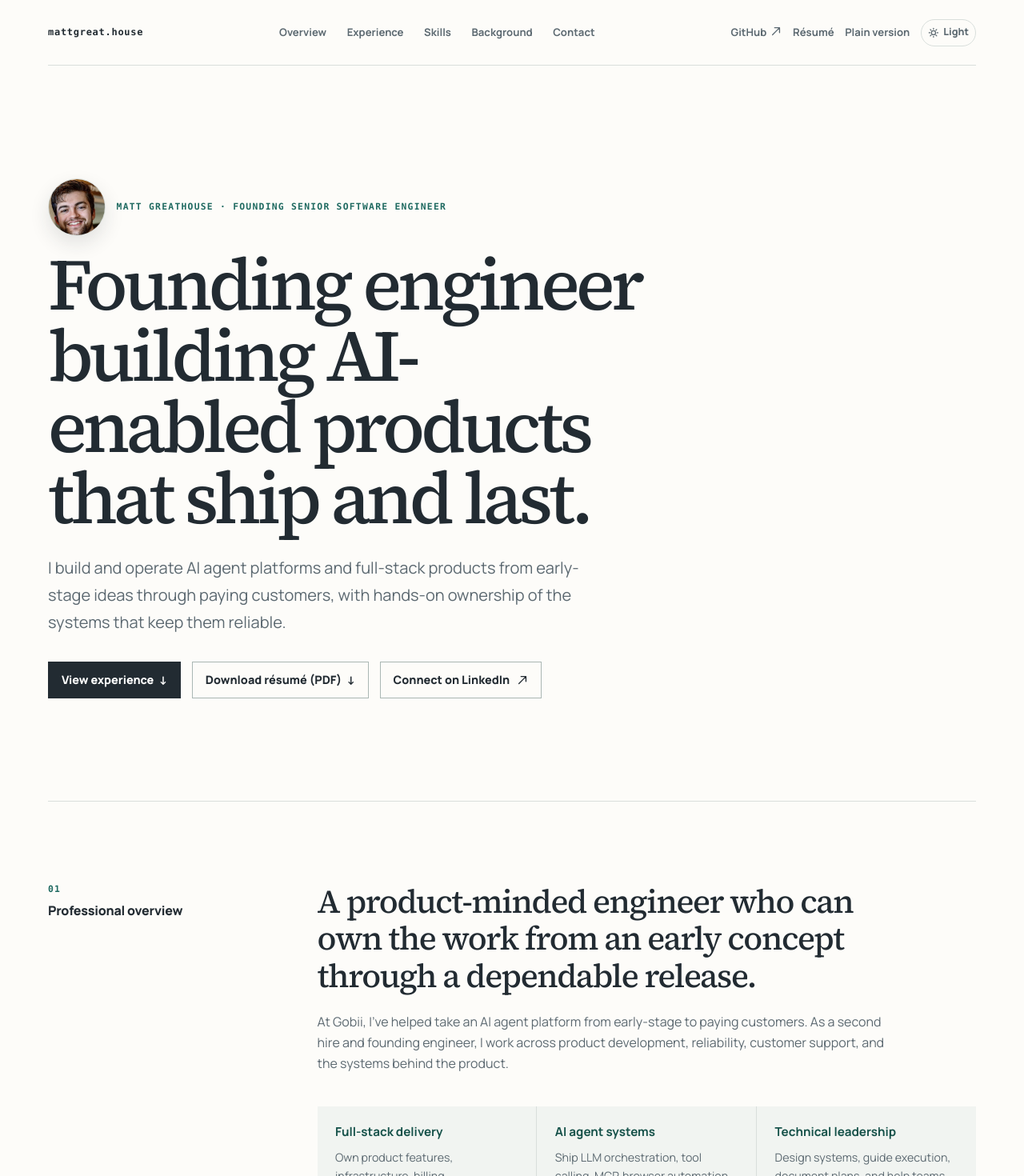
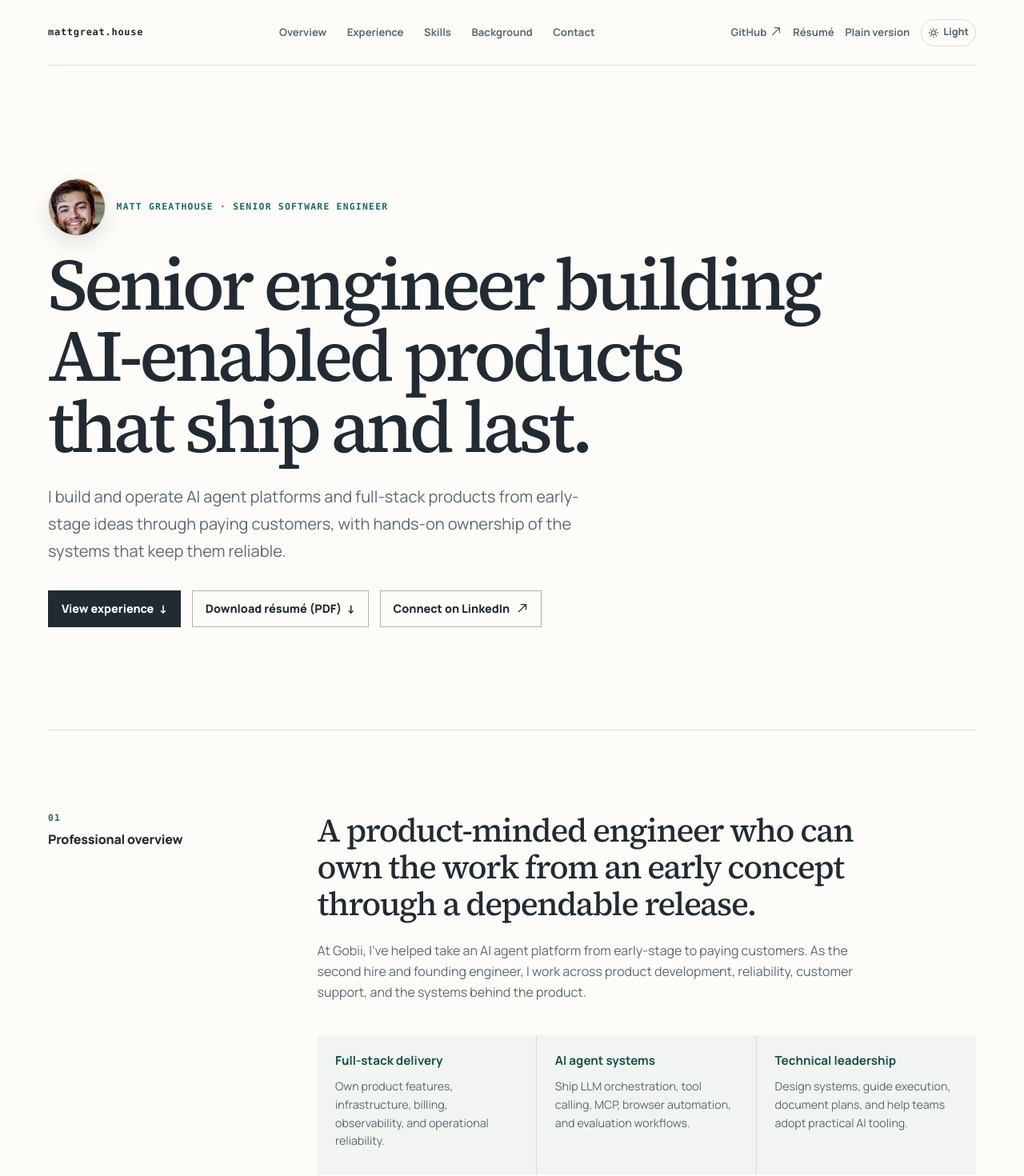
Before and after one commit to matt-greathouse/mattgreat.house, a React (Vite) app: page / in a window 1280 px wide. Shown: the top 1470 px of the page at 80% size. Built offline with nearby package versions, Linux system fonts and the light colour scheme.

Commit message:
Refine senior engineer positioning across portfolio

```diff
--- a/public/plain.html
+++ b/public/plain.html
@@ -30,9 +30,9 @@
       <section class="hero" id="top" aria-labelledby="page-title">
         <div class="hero-identity">
           <img class="hero-headshot" src="/matt-greathouse-headshot.jpg" width="72" height="72" alt="Matt Greathouse" />
-          <p class="eyebrow">Matt Greathouse · Founding senior software engineer</p>
+          <p class="eyebrow">Matt Greathouse · Senior software engineer</p>
         </div>
-        <h1 id="page-title">Founding engineer building AI-enabled products that ship and last.</h1>
+        <h1 id="page-title">Senior engineer building AI-enabled products that ship and last.</h1>
         <p>I build and operate AI agent platforms and full-stack products from early-stage ideas through paying customers, with hands-on ownership of the systems that keep them reliable.</p>
         <p class="hero-links"><a href="#experience">View experience</a><a href="/resume/">View résumé</a><a href="/matt-greathouse-resume.pdf" download>Download résumé (PDF)</a><a href="https://www.linkedin.com/in/matt-greathouse-977aa6110/" target="_blank" rel="noreferrer">Connect on LinkedIn <span aria-hidden="true">↗</span></a></p>
       </section>
@@ -40,7 +40,7 @@
       <section id="overview" aria-labelledby="overview-title">
         <p class="eyebrow">01 · Professional overview</p>
         <h2 id="overview-title">A product-minded engineer who can own the work from an early concept through a dependable release.</h2>
-        <p>At Gobii, I&apos;ve helped take an AI agent platform from early-stage to paying customers. As a second hire and founding engineer, I work across product development, reliability, customer support, and the systems behind the product.</p>
+        <p>At Gobii, I&apos;ve helped take an AI agent platform from early-stage to paying customers. As the second hire and founding engineer, I work across product development, reliability, customer support, and the systems behind the product.</p>
         <dl class="strengths">
           <div><dt>Full-stack delivery</dt><dd>Own product features, infrastructure, billing, observability, and operational reliability.</dd></div>
           <div><dt>AI agent systems</dt><dd>Ship LLM orchestration, tool calling, MCP, browser automation, and evaluation workflows.</dd></div>
--- a/src/main.tsx
+++ b/src/main.tsx
@@ -134,9 +134,9 @@ function App() {
         <section className="hero page-shell" id="top" aria-labelledby="hero-title">
           <div className="hero-identity">
             <img className="hero-headshot" src="/matt-greathouse-headshot.jpg" width="72" height="72" alt="Matt Greathouse" />
-            <p className="kicker">Matt Greathouse · Founding senior software engineer</p>
+            <p className="kicker">Matt Greathouse · Senior software engineer</p>
           </div>
-          <h1 id="hero-title">Founding engineer building AI-enabled products that ship and last.</h1>
+          <h1 id="hero-title">Senior engineer building AI-enabled products that ship and last.</h1>
           <p className="hero-copy">I build and operate AI agent platforms and full-stack products from early-stage ideas through paying customers, with hands-on ownership of the systems that keep them reliable.</p>
           <div className="hero-actions">
             <a className="button button-primary" href="#experience">View experience <span aria-hidden="true">↓</span></a>
@@ -149,7 +149,7 @@ function App() {
           <SectionHeading number="01" title="Professional overview" />
           <div className="section-content">
             <p className="section-lede" id="overview-title">A product-minded engineer who can own the work from an early concept through a dependable release.</p>
-            <p className="section-copy">At Gobii, I&apos;ve helped take an AI agent platform from early-stage to paying customers. As a second hire and founding engineer, I work across product development, reliability, customer support, and the systems behind the product.</p>
+            <p className="section-copy">At Gobii, I&apos;ve helped take an AI agent platform from early-stage to paying customers. As the second hire and founding engineer, I work across product development, reliability, customer support, and the systems behind the product.</p>
             <ul className="strength-list" aria-label="Core strengths">
               <li><strong>Full-stack delivery</strong><span>Own product features, infrastructure, billing, observability, and operational reliability.</span></li>
               <li><strong>AI agent systems</strong><span>Ship LLM orchestration, tool calling, MCP, browser automation, and evaluation workflows.</span></li>
```
